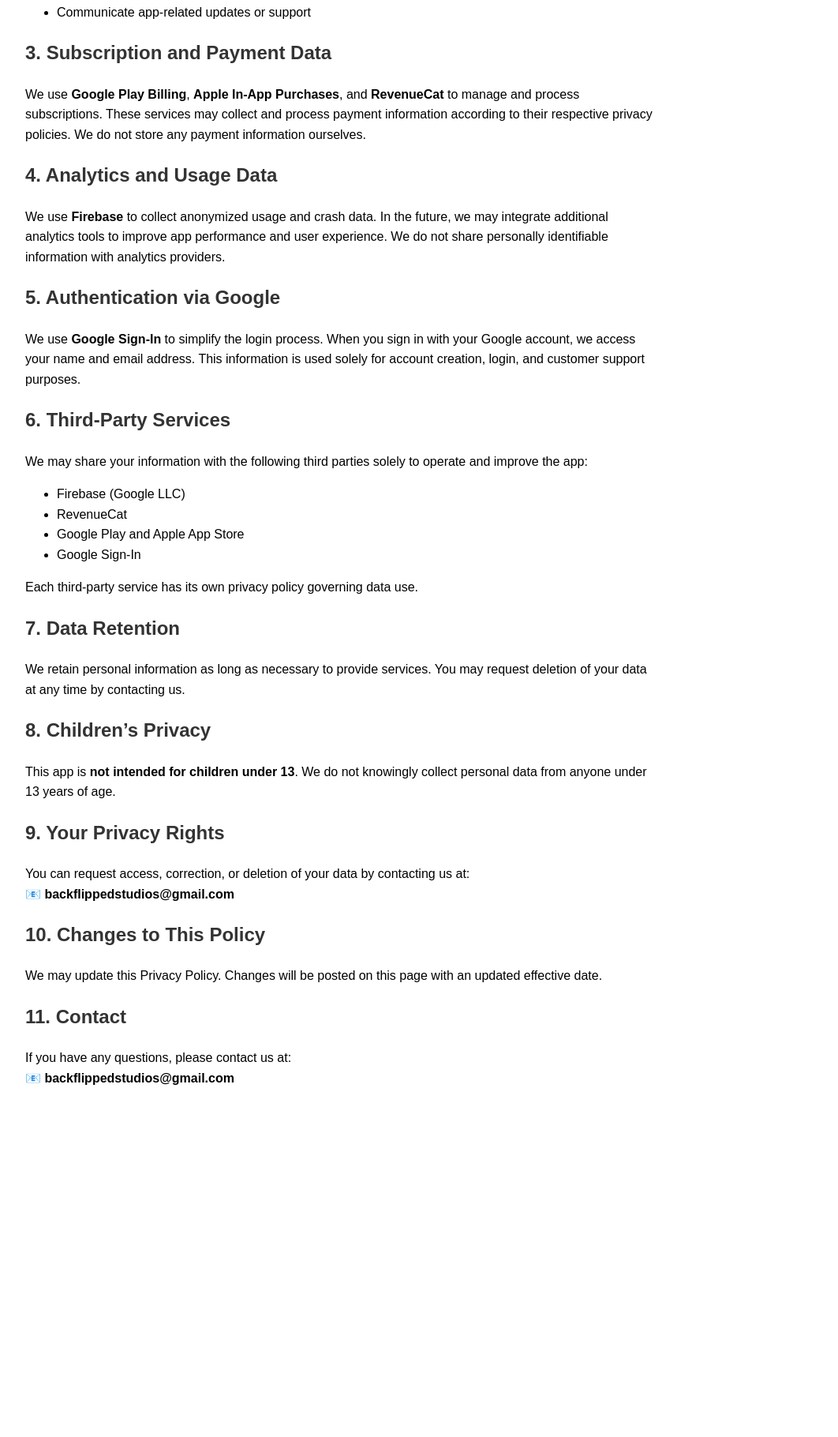
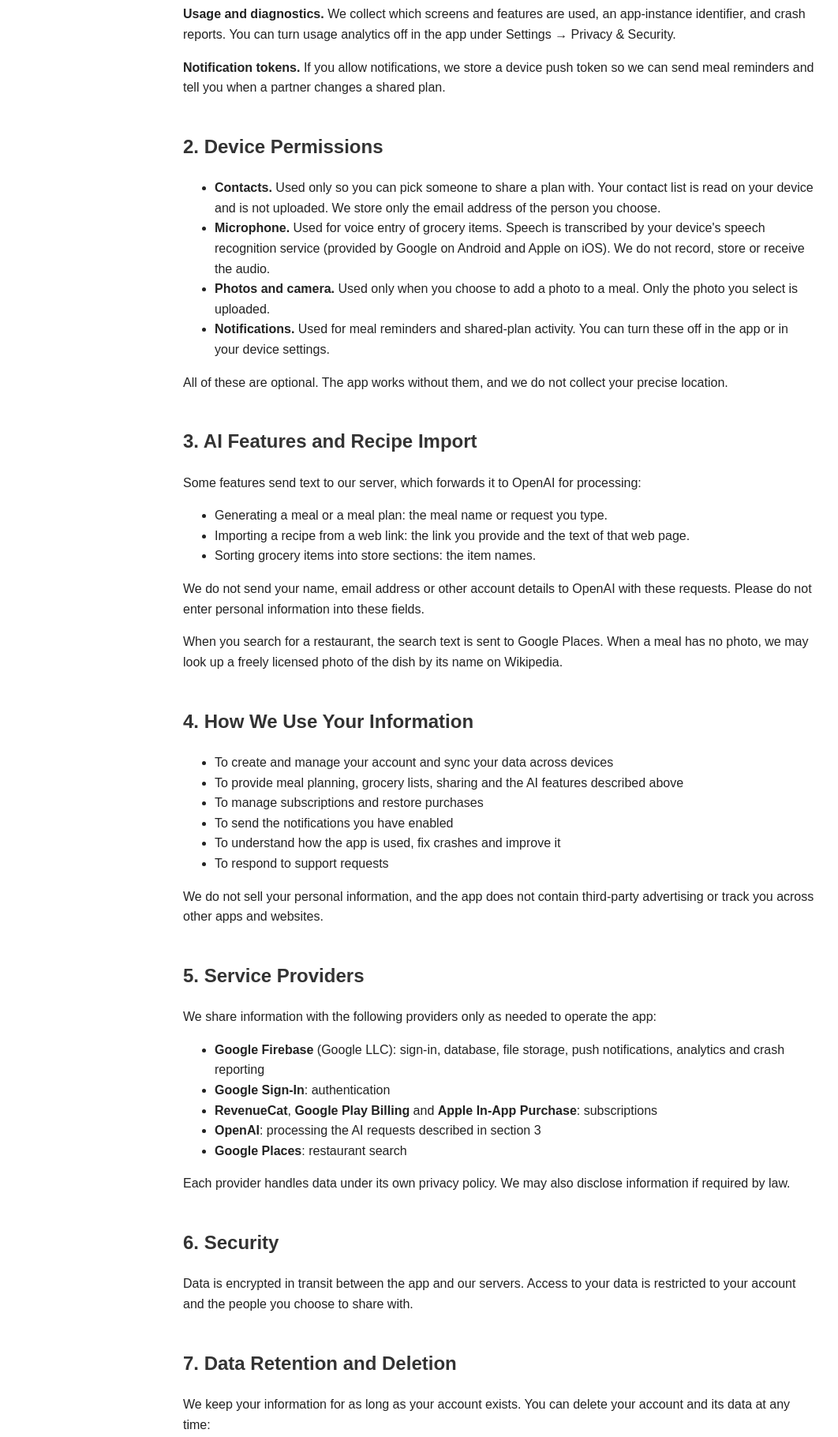
Before and after one commit to acorbin3/planmyplate.github.io, a plain HTML site: page index.html in a window 1280 px wide. Shown: the part 679-2499 px from the top of the page at 79% size, without its empty margins (8-1070 px from the left). Before the commit the page ends 2097 px from the top, so only its background shows below. Drawn offline with Linux system fonts and the light colour scheme.

Commit message:
Update privacy policy for current app features
- Cover contacts, microphone, photos and notifications
- Disclose AI processing, restaurant search and photo lookup
- Add in-app account deletion path

```diff
--- a/index.html
+++ b/index.html
@@ -3,79 +3,112 @@
 <head>
   <meta charset="UTF-8" />
   <meta name="viewport" content="width=device-width, initial-scale=1.0"/>
-  <title>Privacy Policy</title>
+  <title>Privacy Policy – PlanMyPlate</title>
   <style>
     body {
       font-family: Arial, sans-serif;
       line-height: 1.6;
-      margin: 40px;
+      margin: 40px auto;
+      padding: 0 20px;
       max-width: 800px;
+      color: #222;
     }
     h1, h2 {
       color: #333;
+    }
+    h2 {
+      margin-top: 1.8em;
     }
   </style>
 </head>
 <body>
 
   <h1>Privacy Policy</h1>
-  <p><strong>Effective Date:</strong> 06/05/2025</p>
+  <p><strong>Effective Date:</strong> November 20, 2026</p>
   <p><strong>App Name:</strong> PlanMyPlate</p>
   <p><strong>Developer:</strong> Adam Corbin</p>
 
+  <p>This policy explains what PlanMyPlate collects, why, and who it is shared with. It applies to the PlanMyPlate apps for Android and iOS.</p>
+
   <h2>1. Information We Collect</h2>
-  <p>We collect the following personal information from users:</p>
+
+  <p><strong>Account information.</strong> When you sign in with Google we receive your name, email address and profile photo. You can also add a phone number to your profile; this is optional.</p>
+
+  <p><strong>Content you create.</strong> Your meals and recipes, weekly meal plans, grocery lists, and any meal photos you upload are stored on our servers so they sync across your devices and can be shared with people you choose.</p>
+
+  <p><strong>Connections.</strong> When you connect with another person to share plans, we store the link between your two accounts. People you are connected with can see your name, email address, phone number (if you added one) and the plans you share with them.</p>
+
+  <p><strong>Purchases.</strong> If you subscribe, we receive your subscription status and purchase history from Google Play or the App Store through RevenueCat. We never receive or store your card or payment details.</p>
+
+  <p><strong>Usage and diagnostics.</strong> We collect which screens and features are used, an app-instance identifier, and crash reports. You can turn usage analytics off in the app under Settings → Privacy &amp; Security.</p>
+
+  <p><strong>Notification tokens.</strong> If you allow notifications, we store a device push token so we can send meal reminders and tell you when a partner changes a shared plan.</p>
+
+  <h2>2. Device Permissions</h2>
   <ul>
-    <li>Name</li>
-    <li>Email address</li>
-    <li>Phone number</li>
+    <li><strong>Contacts.</strong> Used only so you can pick someone to share a plan with. Your contact list is read on your device and is not uploaded. We store only the email address of the person you choose.</li>
+    <li><strong>Microphone.</strong> Used for voice entry of grocery items. Speech is transcribed by your device's speech recognition service (provided by Google on Android and Apple on iOS). We do not record, store or receive the audio.</li>
+    <li><strong>Photos and camera.</strong> Used only when you choose to add a photo to a meal. Only the photo you select is uploaded.</li>
+    <li><strong>Notifications.</strong> Used for meal reminders and shared-plan activity. You can turn these off in the app or in your device settings.</li>
   </ul>
-  <p>This information is collected when users sign in using <strong>Google Sign-In</strong> or provide it to link their account across devices.</p>
+  <p>All of these are optional. The app works without them, and we do not collect your precise location.</p>
 
-  <h2>2. How We Use Your Information</h2>
-  <p>We use your information to:</p>
+  <h2>3. AI Features and Recipe Import</h2>
+  <p>Some features send text to our server, which forwards it to OpenAI for processing:</p>
   <ul>
-    <li>Create and manage user accounts</li>
-    <li>Authenticate users via Google Sign-In</li>
-    <li>Link subscriptions across devices</li>
-    <li>Communicate app-related updates or support</li>
+    <li>Generating a meal or a meal plan: the meal name or request you type.</li>
+    <li>Importing a recipe from a web link: the link you provide and the text of that web page.</li>
+    <li>Sorting grocery items into store sections: the item names.</li>
   </ul>
+  <p>We do not send your name, email address or other account details to OpenAI with these requests. Please do not enter personal information into these fields.</p>
+  <p>When you search for a restaurant, the search text is sent to Google Places. When a meal has no photo, we may look up a freely licensed photo of the dish by its name on Wikipedia.</p>
 
-  <h2>3. Subscription and Payment Data</h2>
-  <p>We use <strong>Google Play Billing</strong>, <strong>Apple In-App Purchases</strong>, and <strong>RevenueCat</strong> to manage and process subscriptions. These services may collect and process payment information according to their respective privacy policies. We do not store any payment information ourselves.</p>
+  <h2>4. How We Use Your Information</h2>
+  <ul>
+    <li>To create and manage your account and sync your data across devices</li>
+    <li>To provide meal planning, grocery lists, sharing and the AI features described above</li>
+    <li>To manage subscriptions and restore purchases</li>
+    <li>To send the notifications you have enabled</li>
+    <li>To understand how the app is used, fix crashes and improve it</li>
+    <li>To respond to support requests</li>
+  </ul>
+  <p>We do not sell your personal information, and the app does not contain third-party advertising or track you across other apps and websites.</p>
 
-  <h2>4. Analytics and Usage Data</h2>
-  <p>We use <strong>Firebase</strong> to collect anonymized usage and crash data. In the future, we may integrate additional analytics tools to improve app performance and user experience. We do not share personally identifiable information with analytics providers.</p>
+  <h2>5. Service Providers</h2>
+  <p>We share information with the following providers only as needed to operate the app:</p>
+  <ul>
+    <li><strong>Google Firebase</strong> (Google LLC): sign-in, database, file storage, push notifications, analytics and crash reporting</li>
+    <li><strong>Google Sign-In</strong>: authentication</li>
+    <li><strong>RevenueCat</strong>, <strong>Google Play Billing</strong> and <strong>Apple In-App Purchase</strong>: subscriptions</li>
+    <li><strong>OpenAI</strong>: processing the AI requests described in section 3</li>
+    <li><strong>Google Places</strong>: restaurant search</li>
+  </ul>
+  <p>Each provider handles data under its own privacy policy. We may also disclose information if required by law.</p>
 
-  <h2>5. Authentication via Google</h2>
-  <p>We use <strong>Google Sign-In</strong> to simplify the login process. When you sign in with your Google account, we access your name and email address. This information is used solely for account creation, login, and customer support purposes.</p>
+  <h2>6. Security</h2>
+  <p>Data is encrypted in transit between the app and our servers. Access to your data is restricted to your account and the people you choose to share with.</p>
 
-  <h2>6. Third-Party Services</h2>
-  <p>We may share your information with the following third parties solely to operate and improve the app:</p>
+  <h2>7. Data Retention and Deletion</h2>
+  <p>We keep your information for as long as your account exists. You can delete your account and its data at any time:</p>
   <ul>
-    <li>Firebase (Google LLC)</li>
-    <li>RevenueCat</li>
-    <li>Google Play and Apple App Store</li>
-    <li>Google Sign-In</li>
+    <li><strong>In the app:</strong> Settings → Privacy &amp; Security → Delete Account. This removes your profile, meals, plans, grocery lists, uploaded photos, connections and sign-in credential.</li>
+    <li><strong>By request:</strong> follow the steps on our <a href="delete_account.html">account deletion page</a>.</li>
   </ul>
-  <p>Each third-party service has its own privacy policy governing data use.</p>
+  <p>Deleting your account does not cancel a subscription. Cancel it in Google Play or the App Store. Purchase records held by Google, Apple and RevenueCat are kept under their own policies.</p>
 
-  <h2>7. Data Retention</h2>
-  <p>We retain personal information as long as necessary to provide services. You may request deletion of your data at any time by contacting us.</p>
-
-  <h2>8. Children’s Privacy</h2>
-  <p>This app is <strong>not intended for children under 13</strong>. We do not knowingly collect personal data from anyone under 13 years of age.</p>
+  <h2>8. Children's Privacy</h2>
+  <p>This app is not intended for children under 13. We do not knowingly collect personal data from anyone under 13 years of age.</p>
 
   <h2>9. Your Privacy Rights</h2>
-  <p>You can request access, correction, or deletion of your data by contacting us at: <br/>
-    📧 <strong>backflippedstudios@gmail.com</strong></p>
+  <p>You can request access to, correction of, or deletion of your data by contacting us at:</p>
+  <p>📧 <a href="mailto:backflippedstudios@gmail.com">backflippedstudios@gmail.com</a></p>
 
   <h2>10. Changes to This Policy</h2>
   <p>We may update this Privacy Policy. Changes will be posted on this page with an updated effective date.</p>
 
   <h2>11. Contact</h2>
-  <p>If you have any questions, please contact us at: <br/>
-    📧 <strong>backflippedstudios@gmail.com</strong></p>
+  <p>If you have any questions, please contact us at:</p>
+  <p>📧 <a href="mailto:backflippedstudios@gmail.com">backflippedstudios@gmail.com</a></p>
 
 </body>
 </html>
```
Also changed, not shown: delete_account.html (+2 -0 lines).
